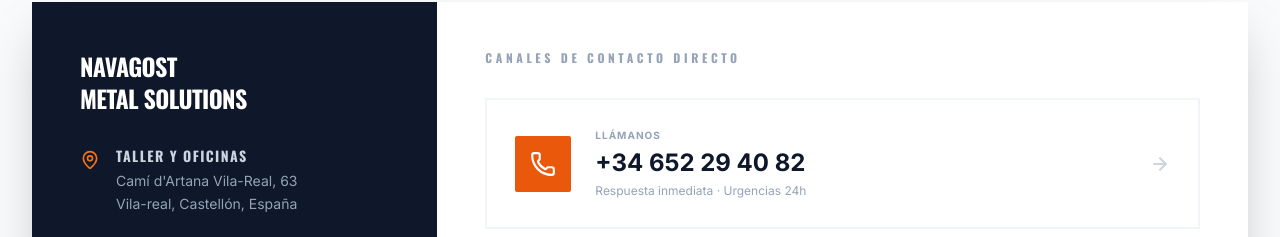
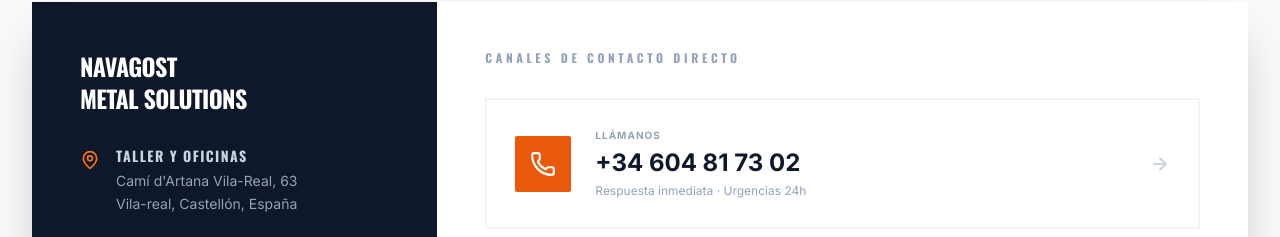
Before and after one commit to damiar12/NAVAGOST, a React (Vite) app: page / in a window 1280 px wide. Shown: the part 4286-4523 px from the top of the page. Built offline with nearby package versions, Linux system fonts and the light colour scheme.

Commit message:
Update del num telefono

```diff
--- a/components/ContactSection.tsx
+++ b/components/ContactSection.tsx
@@ -4,7 +4,7 @@
 
 const ContactSection: React.FC = () => {
   const PHONE = '+34604817302';
-  const PHONE_DISPLAY = '+34 652 29 40 82';
+  const PHONE_DISPLAY = '+34 604 81 73 02';
   const EMAIL = 'proyectos@navagost.com';
   const WHATSAPP_MSG = encodeURIComponent('Hola, me gustaría solicitar información sobre vuestros servicios de mantenimiento industrial.');
 
```
